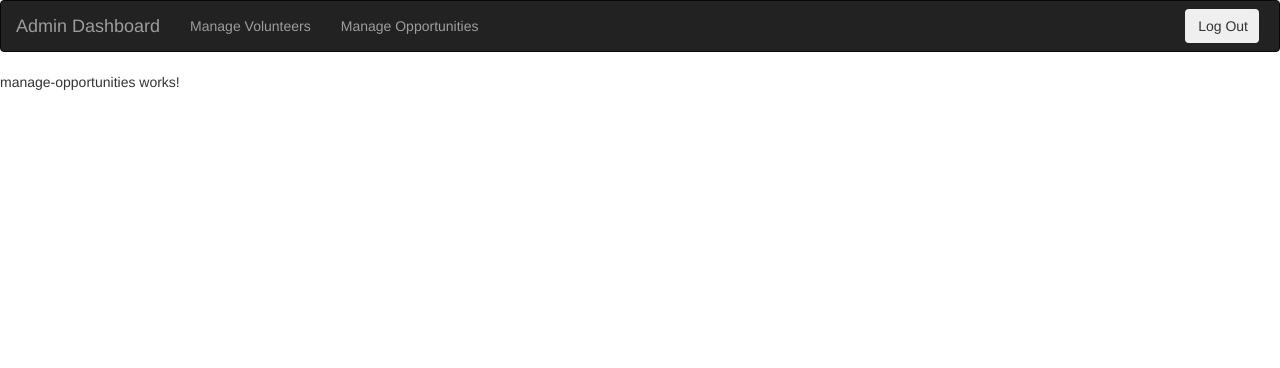
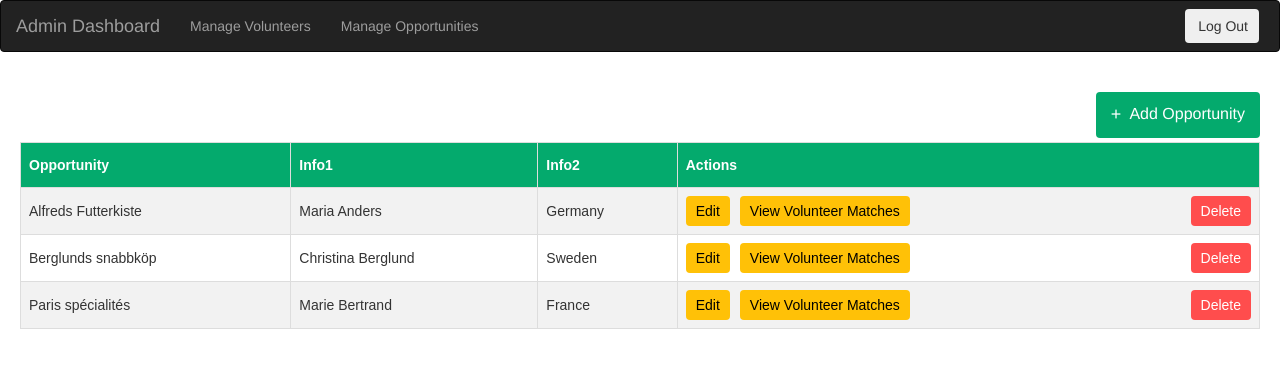
Before and after one commit to bray79/volunteer-system-front-end, an Angular app: page /manageOpportunities in a window 1280 px wide. Shown: the top 368 px of the page. Built offline with nearby package versions, Linux system fonts and the light colour scheme.

Commit message:
Dash & Opportunities View Updates

```diff
--- a/src/app/dashboard/dashboard.component.css
+++ b/src/app/dashboard/dashboard.component.css
@@ -0,0 +1,53 @@
+.dashboard-container {
+    display: flex;
+    flex-direction: column;
+    align-items: center; /* Center horizontally */
+    justify-content: flex-start; /* Align at the top */
+    height: 100vh;
+    padding: 20px;
+}
+
+.dashboard-title {
+    font-size: 2em;
+    margin-bottom: 20px;
+    color: #333;
+}
+
+.dashboard-buttons {
+    display: flex;
+    flex-direction: column; /* Stack buttons vertically */
+    gap: 15px; /* Space between buttons */
+}
+
+.dashboard-btn {
+    background-color: #04AA6D;
+    color: white;
+    padding: 15px 30px;
+    text-align: center;
+    text-decoration: none;
+    border-radius: 5px;
+    font-size: 18px;
+    font-weight: bold;
+    cursor: pointer;
+    transition: background-color 0.3s ease;
+}
+
+.dashboard-btn:hover {
+    background-color: #039c5b;
+}
+
+.manage-volunteers {
+    background-color: #222;
+}
+
+.manage-opportunities {
+    background-color: #222;
+}
+
+.manage-volunteers:hover {
+    background-color: #555555;
+}
+
+.manage-opportunities:hover {
+    background-color: #555555;
+}
--- a/src/app/dashboard/dashboard.component.html
+++ b/src/app/dashboard/dashboard.component.html
@@ -1 +1,11 @@
-<p>dashboard works!</p>
+<div class="dashboard-container">
+    <h1 class="dashboard-title">Dashboard</h1>
+    <div class="dashboard-buttons">
+        <a href="/manageVolunteer" class="dashboard-btn manage-volunteers">
+            Manage Volunteers
+        </a>
+        <a href="/manageOpportunities" class="dashboard-btn manage-opportunities">
+            Manage Opportunities
+        </a>
+    </div>
+</div>
--- a/src/app/layout/layout.component.html
+++ b/src/app/layout/layout.component.html
@@ -1,7 +1,7 @@
 <nav class="navbar navbar-inverse">
     <div class="container-fluid">
       <div class="navbar-header">
-        <a class="navbar-brand" href="#">Admin Dashboard</a>
+        <a class="navbar-brand" href="/dashboard">Admin Dashboard</a>
       </div>
       <ul class="nav navbar-nav">
         <li class="nav-text"><a [routerLink]="['/manageVolunteer']">Manage Volunteers</a></li>
@@ -13,5 +13,4 @@
       </div>
     </div>
 </nav>
-
-<!-- <router-outlet></router-outlet> -->
+<router-outlet></router-outlet>
--- a/src/app/manage-opportunities/manage-opportunities.component.css
+++ b/src/app/manage-opportunities/manage-opportunities.component.css
@@ -0,0 +1,86 @@
+#opportunities {
+    font-family: Arial, Helvetica, sans-serif;
+    border-collapse: collapse;
+    width: 100%;
+    margin-top: 50px; /* Add margin to create space between the button and the table */
+}
+
+#opportunities td, #opportunities th {
+    border: 1px solid #ddd;
+    padding: 8px;
+}
+
+#opportunities tr:nth-child(even) {
+    background-color: #f2f2f2;
+}
+
+#opportunities tr:hover {
+    background-color: #ddd;
+}
+
+#opportunities th {
+    padding-top: 12px;
+    padding-bottom: 12px;
+    text-align: left;
+    background-color: #04AA6D;
+    color: white;
+}
+
+.opportunity-container {
+    padding: 20px;
+    position: relative;
+}
+
+.add-btn {
+    background-color: #04AA6D;
+    color: white;
+    padding: 10px 15px;
+    border: none;
+    cursor: pointer;
+    border-radius: 4px;
+    font-size: 16px;
+    display: flex;
+    align-items: center;
+    position: absolute;
+    right: 20px;
+}
+
+.add-btn:hover {
+    background-color: #039c5b;
+}
+
+.plus-icon {
+    margin-right: 8px;
+    font-size: 18px;
+}
+
+.edit-btn, .view-btn {
+    background-color: #ffc107;
+    color: black;
+    padding: 5px 10px;
+    border: none;
+    cursor: pointer;
+    border-radius: 4px;
+    font-size: 14px;
+    margin-right: 10px;
+    display: inline-block; /* Ensure buttons are treated as inline elements */
+}
+
+.edit-btn:hover, .view-btn:hover {
+    background-color: #e0a800;
+}
+
+.delete-btn {
+    background-color: #ff4d4d;
+    color: white;
+    padding: 5px 10px;
+    border: none;
+    cursor: pointer;
+    border-radius: 4px;
+    font-size: 14px;
+    float: right; /* Align Delete button to the right */
+}
+
+.delete-btn:hover {
+    background-color: #d94444;
+}
--- a/src/app/manage-opportunities/manage-opportunities.component.html
+++ b/src/app/manage-opportunities/manage-opportunities.component.html
@@ -1,2 +1,47 @@
 <app-layout></app-layout>
-<p>manage-opportunities works!</p>
+
+<div class="opportunity-container">
+    <button class="add-btn">
+        <span class="plus-icon">+</span> Add Opportunity
+    </button>
+
+    <table id="opportunities">
+        <tr>
+            <th>Opportunity</th>
+            <th>Info1</th>
+            <th>Info2</th>
+            <th>Actions</th>
+        </tr>
+        <tr>
+            <td>Alfreds Futterkiste</td>
+            <td>Maria Anders</td>
+            <td>Germany</td>
+            <td>
+                <button class="edit-btn">Edit</button>
+                <button class="view-btn">View Volunteer Matches</button>
+                <button class="delete-btn">Delete</button>
+            </td>
+        </tr>
+        <tr>
+            <td>Berglunds snabbköp</td>
+            <td>Christina Berglund</td>
+            <td>Sweden</td>
+            <td>
+                <button class="edit-btn">Edit</button>
+                <button class="view-btn">View Volunteer Matches</button>
+                <button class="delete-btn">Delete</button>
+            </td>
+        </tr>
+        <!-- Additional rows omitted for brevity -->
+        <tr>
+            <td>Paris spécialités</td>
+            <td>Marie Bertrand</td>
+            <td>France</td>
+            <td>
+                <button class="edit-btn">Edit</button>
+                <button class="view-btn">View Volunteer Matches</button>
+                <button class="delete-btn">Delete</button>
+            </td>
+        </tr>
+    </table>
+</div>
```
